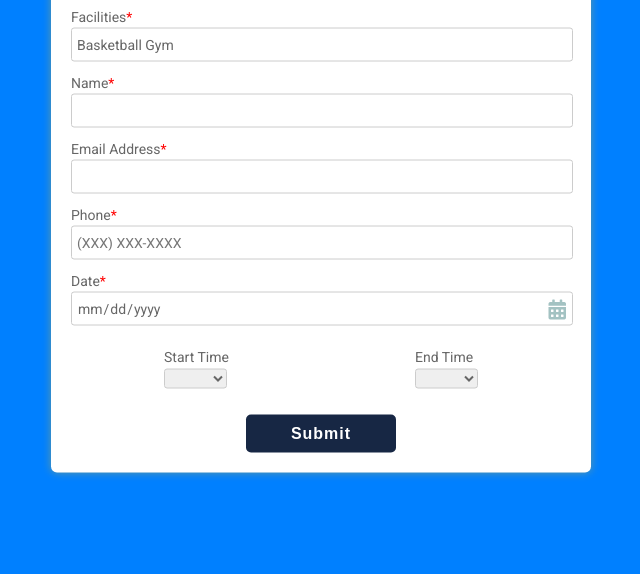
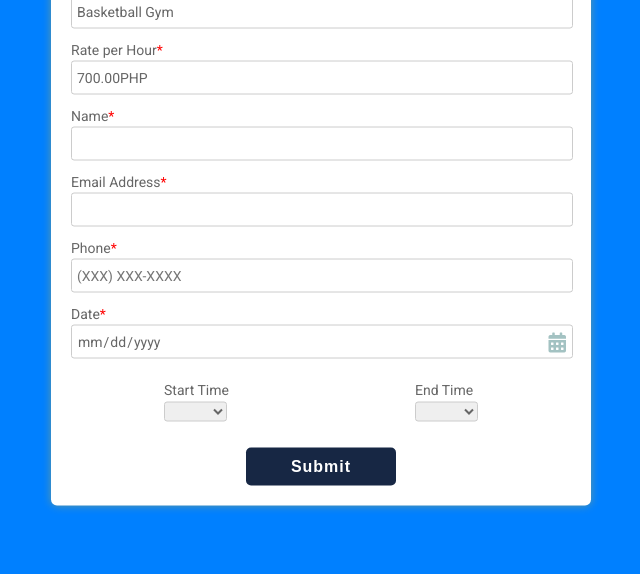
Before and after one commit to Body1616/Body1616-Automated-Basketball-Court-Reservation, a plain HTML site: page indoor_registration_form.html in a window 1280 px wide. Shown: the part 226-800 px from the top of the page, without its empty margins (319-959 px from the left). Drawn offline with Linux system fonts and the light colour scheme.

Commit message:
Update indoor_registration_form.html

```diff
--- a/indoor_registration_form.html
+++ b/indoor_registration_form.html
@@ -244,6 +244,10 @@
             <input id="facilities" type="text" name="facilities" value="Basketball Gym">
           </div>
         <div class="item">
+            <label for="rate">Rate per Hour<span>*</span></label>
+            <input id="rate_1" type="text" name="rate_1" value="700.00PHP">
+        </div>
+        <div class="item">
           <label for="name">Name<span>*</span></label>
           <input id="name" type="text" name="name" required/>
         </div>
```
